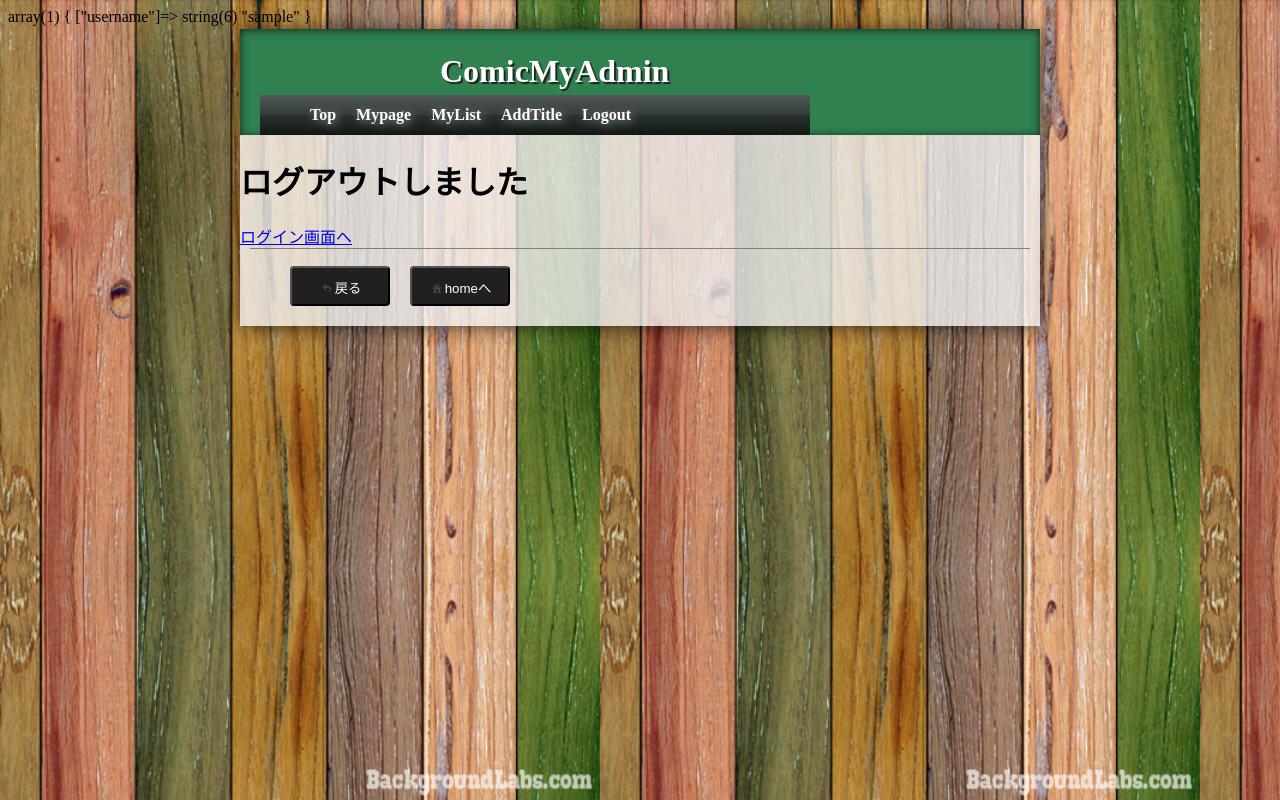
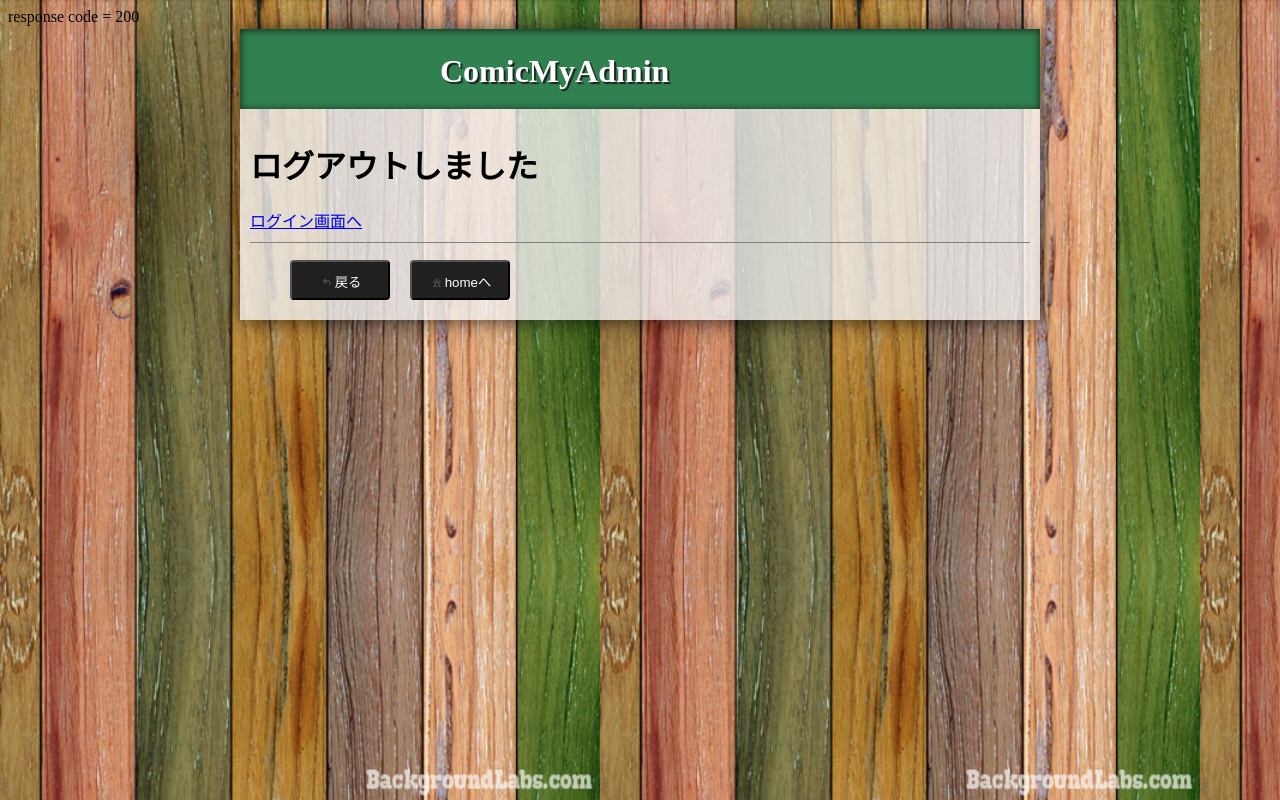
Before and after one commit to moritanian/ComicMyAdmin, a PHP site: template View/Login/Logout.php in a window 1280 px wide. Run offline with PHP 8.4, Linux system fonts and the light colour scheme; the template is opened without the code that fills it, so the values that code supplies are empty; the visitor is signed in with stand-in values (Sample User, id 1).

Commit message:
dev2 ヘッダ部分変更

```diff
--- a/MyTemplate.php
+++ b/MyTemplate.php
@@ -5,6 +5,7 @@ class MyTemplate
     {
         $v = $this;
         include("View/Header.php");
+        include("View/TopBar.php");
         include("View/{$view}.php");
     	include("View/Footer.php");
     }
--- a/StyleSheet/style1.css
+++ b/StyleSheet/style1.css
@@ -122,10 +122,10 @@ body.back-img{
 	#padding-left: 200px;
 	#padding-top: 10px;
 	padding: 0.1px 200px ;
-	height: 50px;
+	height: 80px;
 }
 
-.top-container .top-bar {
+.top-bar {
 	width: 550px;
 	#text-align: center;
 	height: 40px;
@@ -133,15 +133,18 @@ body.back-img{
 	background: linear-gradient(to bottom, rgba(84,84,84,0.9) 0%,rgba(53,53,53,0.9) 50%,rgba(41,41,41,0.9) 50%,rgba(15,15,15,0.9) 100%);
 }
 
-.top-container .top-bar ul{
+.top-bar ul{
 	list-style-type: none;
+	margin: 4px;
 }
-.top-container .top-bar ul li {
+
+.top-bar ul li {
 	float: left;
 	height:40px;
 	font-weight: 600!important;
 }
-.top-container .top-bar ul li a{
+
+.top-bar ul li a{
 	height: 40px;
 	line-height: 40px;
 	padding: 0 10px;
@@ -153,7 +156,7 @@ body.back-img{
 	text-shadow: 2px 2px 10px #999999;
 }
 
-.top-container .top-bar ul li a:hover{
+.top-bar ul li a:hover{
 	background-color: black;
 }
 
@@ -434,6 +437,13 @@ body.back-img{
 	position: relative;
 }
 
+.logout {
+	padding: 10px;
+}
+
+.login {
+	padding: 15px;
+}
 
 .test-container .tab2{
 	background: -moz-linear-gradient(top,#BFE5F2, #63B3D2 50%,#0081B4 50%,#00679A);
--- a/View/Header.php
+++ b/View/Header.php
@@ -1,4 +1,4 @@
-<html lang="ja" manifest="<?=$v->app_pos?>/no-cache.appcache">
+<!--<html lang="ja" manifest="<?=$v->app_pos?>/no-cache.appcache"> -->
 <head>
 <?php
 //header("HTTP/1.1 200");
@@ -28,24 +28,9 @@ ComicMyAdmin
 <script src="<?=$v->app_pos?>/Scripts/util.js"></script>
 
 </head>
-<?php var_dump($_SESSION); ?>
+<?php echo("response code = " . http_response_code()); ?>
 <body class="back-img">
 <div class="app-container">
-<div class="top-container" id="fly-anim-area">
-	<a href="<?= $v->app_pos?>/ComicAdmin/"><div class="top-title"><h1>ComicMyAdmin</h1></div></a>
-
-	<div class="top-bar">
-		<ul>
-			<li class="top-icon"><a href="#" onclick="linkWithTimeStamp('<?= $v->app_pos?>/ComicAdmin/')">Top</a></li>
-			<li class=""><a href="#" onclick="linkWithTimeStamp('<?= $v->app_pos?>/User')">Mypage</a></li>
-			<li><a href="#" onclick="linkWithTimeStamp('<?= $v->app_pos?>/ComicAdmin/SeriesMyList')">MyList</a></li>
-			<li><a href="#" onclick="linkWithTimeStamp('<?= $v->app_pos?>/ComicAdmin/SeriesAllList')">AddTitle</a></li>
-			<?php if($v->authority > 1): ?>
-			<li><a href="#" onclick="linkWithTimeStamp('<?=$v->app_pos?>/ComicAdmin/AddComicSeries')">AddSeries</a></li>
-			<?php endif; ?>
-
-
-			<li><a href="<?= $v->app_pos?>/Login/Logout">Logout</a></li>
-		</ul>
+	<div class="top-container" id="fly-anim-area">
+		<a href="#" onclick="linkWithTimeStamp('<?= $v->app_pos?>/ComicAdmin/')"><div class="top-title"><h1>ComicMyAdmin</h1></div></a>
 	</div>
-</div>
--- a/View/Login/Login.php
+++ b/View/Login/Login.php
@@ -1,7 +1,7 @@
-<title>ログインページ</title>
 <?php var_dump($_SESSION);
 	var_dump($_COOKIE);
 ?>
+<div class="login">
 	<h1>ログインしてください</h1>
 	<form method="post" action="">
 	    ユーザ名: <input type="text" name="username" value= "<?=$v->h($v->username) ?>" >
@@ -14,3 +14,4 @@
 	<?php endif; ?>
 
 	<a href="<?=$v->app_pos?>/Login/Registration"> 新規登録へ </a>
+</div>
--- a/View/Login/Logout.php
+++ b/View/Login/Logout.php
@@ -1,4 +1,4 @@
-<title>ログアウト</title>
-<h1>ログアウトしました</h1>
-
-<a href="../Login"> ログイン画面へ </a>
+<div class="logout">
+	<h1>ログアウトしました</h1>
+	<a href="<?= $v->app_pos?>/ComicAdmin/Login"> ログイン画面へ </a>
+</div>
--- a/View/Login/Registration.php
+++ b/View/Login/Registration.php
@@ -1,4 +1,4 @@
-<title>新規登録	</title>
+<div class="login">
 	<h1>新しいユーザ名とパスワードを登録してください</h1>
 	* パスワードは6文字以上
 	<form method="post" action="">
@@ -11,3 +11,4 @@
 	<?php if (http_response_code() === 403): ?>
 	<p style="color: red;"><?= $v->error ?></p>
 	<?php endif; ?>
+</div>
```
Also changed, not shown: Controller/LoginController.php (+8 -11 lines), View/TopBar.php (added, +15 -0 lines). Lines whose indentation alone changed are shown as unchanged.
